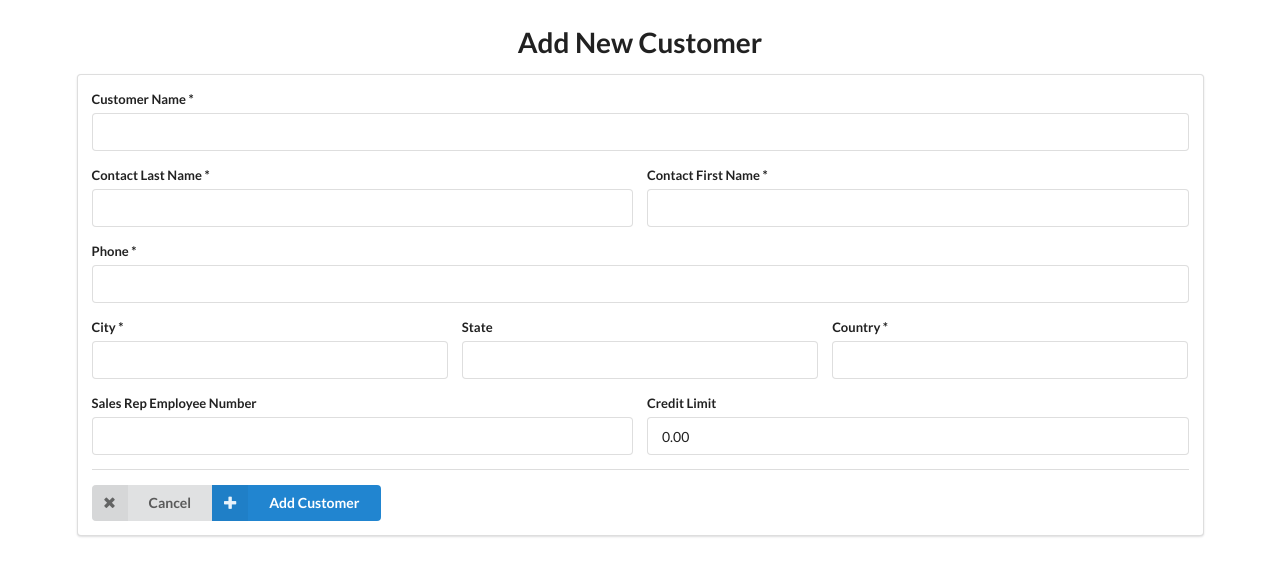
After one commit to zeel-04/my_flask_app, a Flask app: page /customers/add in a window 1280 px wide. The commit adds this page. Shown: the top 576 px of the page. Run offline with Flask 3, Linux system fonts and the light colour scheme; some libraries are stand-ins or nearby versions.

Commit message:
Add customer management features to Flask app
- Implemented customer addition, editing, and deletion functionalities.
- Added search capability for customer names in the customer list.
- Created templates for adding and editing customers, including form validation and flash messages for user feedback.
- Enhanced the customer display page with action buttons for modifying and deleting customers.
- Integrated a confirmation modal for customer deletion to prevent accidental removals.

```diff
--- a/main.py
+++ b/main.py
@@ -1,8 +1,9 @@
 # create a simple flask app that returns a hello world message
-from flask import Flask, render_template
+from flask import Flask, render_template, request, redirect, url_for, flash
 import pymysql
 
 app = Flask(__name__)
+app.secret_key = "your-secret-key-here"  # Required for flash messages
 
 
 @app.route("/")
@@ -18,7 +19,19 @@ def customers():
     )
     # Use dictionary cursor to access columns by name
     cur = conn.cursor(pymysql.cursors.DictCursor)
-    cur.execute("SELECT * FROM customers")
+
+    # Get search query parameter
+    search_query = request.args.get("search", "").strip()
+
+    if search_query:
+        # Filter by customer name (case-insensitive partial match)
+        cur.execute(
+            "SELECT * FROM customers WHERE LOWER(customerName) LIKE LOWER(%s)",
+            (f"%{search_query}%",),
+        )
+    else:
+        cur.execute("SELECT * FROM customers")
+
     result = cur.fetchall()
     cur.close()
     conn.close()
@@ -28,7 +41,190 @@ def customers():
         if customer.get("creditLimit") is not None:
             customer["creditLimit"] = float(customer["creditLimit"])
 
-    return render_template("customers.html", customers=result)
+    return render_template(
+        "customers.html", customers=result, search_query=search_query
+    )
+
+
+@app.route("/customers/add", methods=["GET", "POST"])
+def add_customer():
+    conn = pymysql.connect(
+        host="localhost", user="root", password="12345678", database="chargerstore"
+    )
+    cur = conn.cursor(pymysql.cursors.DictCursor)
+
+    if request.method == "POST":
+        try:
+            # Get form data
+            customer_name = request.form.get("customerName")
+            contact_last_name = request.form.get("contactLastName")
+            contact_first_name = request.form.get("contactFirstName")
+            phone = request.form.get("phone")
+            city = request.form.get("city")
+            state = request.form.get("state") or None
+            country = request.form.get("country")
+            sales_rep = request.form.get("salesRepEmployeeNumber")
+            sales_rep = int(sales_rep) if sales_rep else None
+            credit_limit = request.form.get("creditLimit")
+            credit_limit = float(credit_limit) if credit_limit else None
+
+            # Get the next customer number
+            cur.execute("SELECT MAX(customerNumber) as max_num FROM customers")
+            result = cur.fetchone()
+            next_customer_number = (result["max_num"] or 0) + 1
+
+            # Insert new customer
+            insert_query = """
+                INSERT INTO customers
+                (customerNumber, customerName, contactLastName, contactFirstName,
+                 phone, city, state, country, salesRepEmployeeNumber, creditLimit)
+                VALUES (%s, %s, %s, %s, %s, %s, %s, %s, %s, %s)
+            """
+            cur.execute(
+                insert_query,
+                (
+                    next_customer_number,
+                    customer_name,
+                    contact_last_name,
+                    contact_first_name,
+                    phone,
+                    city,
+                    state,
+                    country,
+                    sales_rep,
+                    credit_limit,
+                ),
+            )
+            conn.commit()
+            flash("Customer added successfully!", "success")
+            cur.close()
+            conn.close()
+            return redirect(url_for("customers"))
+        except Exception as e:
+            conn.rollback()
+            flash(f"Error adding customer: {str(e)}", "error")
+            cur.close()
+            conn.close()
+            return redirect(url_for("add_customer"))
+    else:
+        # GET request - show add form
+        cur.close()
+        conn.close()
+        return render_template("add_customer.html")
+
+
+@app.route("/customers/<int:customer_number>/edit", methods=["GET", "POST"])
+def edit_customer(customer_number):
+    conn = pymysql.connect(
+        host="localhost", user="root", password="12345678", database="chargerstore"
+    )
+    cur = conn.cursor(pymysql.cursors.DictCursor)
+
+    if request.method == "POST":
+        try:
+            # Get form data
+            customer_name = request.form.get("customerName")
+            contact_last_name = request.form.get("contactLastName")
+            contact_first_name = request.form.get("contactFirstName")
+            phone = request.form.get("phone")
+            city = request.form.get("city")
+            state = request.form.get("state") or None
+            country = request.form.get("country")
+            sales_rep = request.form.get("salesRepEmployeeNumber")
+            sales_rep = int(sales_rep) if sales_rep else None
+            credit_limit = request.form.get("creditLimit")
+            credit_limit = float(credit_limit) if credit_limit else None
+
+            # Update customer
+            update_query = """
+                UPDATE customers
+                SET customerName = %s, contactLastName = %s, contactFirstName = %s,
+                    phone = %s, city = %s, state = %s, country = %s,
+                    salesRepEmployeeNumber = %s, creditLimit = %s
+                WHERE customerNumber = %s
+            """
+            cur.execute(
+                update_query,
+                (
+                    customer_name,
+                    contact_last_name,
+                    contact_first_name,
+                    phone,
+                    city,
+                    state,
+                    country,
+                    sales_rep,
+                    credit_limit,
+                    customer_number,
+                ),
+            )
+            conn.commit()
+            flash("Customer updated successfully!", "success")
+            cur.close()
+            conn.close()
+            return redirect(url_for("customers"))
+        except Exception as e:
+            conn.rollback()
+            flash(f"Error updating customer: {str(e)}", "error")
+            cur.close()
+            conn.close()
+            return redirect(url_for("edit_customer", customer_number=customer_number))
+    else:
+        # GET request - show edit form
+        cur.execute(
+            "SELECT * FROM customers WHERE customerNumber = %s", (customer_number,)
+        )
+        customer = cur.fetchone()
+        cur.close()
+        conn.close()
+
+        if not customer:
+            flash("Customer not found!", "error")
+            return redirect(url_for("customers"))
+
+        # Convert Decimal to float for template
+        if customer.get("creditLimit") is not None:
+            customer["creditLimit"] = float(customer["creditLimit"])
+
+        return render_template("edit_customer.html", customer=customer)
+
+
+@app.route("/customers/<int:customer_number>/delete", methods=["POST"])
+def delete_customer(customer_number):
+    conn = pymysql.connect(
+        host="localhost", user="root", password="12345678", database="chargerstore"
+    )
+    cur = conn.cursor(pymysql.cursors.DictCursor)
+
+    try:
+        # Check if customer exists
+        cur.execute(
+            "SELECT customerName FROM customers WHERE customerNumber = %s",
+            (customer_number,),
+        )
+        customer = cur.fetchone()
+
+        if not customer:
+            flash("Customer not found!", "error")
+            cur.close()
+            conn.close()
+            return redirect(url_for("customers"))
+
+        # Delete customer
+        cur.execute(
+            "DELETE FROM customers WHERE customerNumber = %s", (customer_number,)
+        )
+        conn.commit()
+        flash(f"Customer '{customer['customerName']}' deleted successfully!", "success")
+        cur.close()
+        conn.close()
+        return redirect(url_for("customers"))
+    except Exception as e:
+        conn.rollback()
+        flash(f"Error deleting customer: {str(e)}", "error")
+        cur.close()
+        conn.close()
+        return redirect(url_for("customers"))
 
 
 if __name__ == "__main__":
--- /dev/null
+++ b/templates/add_customer.html
@@ -0,0 +1,96 @@
+{% extends "base.html" %}
+
+{% block title %}Add Customer{% endblock %}
+
+{% block content %}
+<div class="ui container">
+    <h1 class="ui header center aligned" style="padding-top: 2rem;">Add New Customer</h1>
+
+    {% with messages = get_flashed_messages(with_categories=true) %}
+    {% if messages %}
+    {% for category, message in messages %}
+    <div class="ui {{ 'error' if category == 'error' else 'success' }} message">
+        <i class="close icon"></i>
+        <div class="header">{{ 'Error' if category == 'error' else 'Success' }}</div>
+        <p>{{ message }}</p>
+    </div>
+    {% endfor %}
+    {% endif %}
+    {% endwith %}
+
+    <div class="ui segment">
+        <form class="ui form" method="POST" action="{{ url_for('add_customer') }}">
+            <div class="field">
+                <label>Customer Name <span class="ui red text">*</span></label>
+                <input type="text" name="customerName" required>
+            </div>
+
+            <div class="two fields">
+                <div class="field">
+                    <label>Contact Last Name <span class="ui red text">*</span></label>
+                    <input type="text" name="contactLastName" required>
+                </div>
+                <div class="field">
+                    <label>Contact First Name <span class="ui red text">*</span></label>
+                    <input type="text" name="contactFirstName" required>
+                </div>
+            </div>
+
+            <div class="field">
+                <label>Phone <span class="ui red text">*</span></label>
+                <input type="text" name="phone" required>
+            </div>
+
+            <div class="three fields">
+                <div class="field">
+                    <label>City <span class="ui red text">*</span></label>
+                    <input type="text" name="city" required>
+                </div>
+                <div class="field">
+                    <label>State</label>
+                    <input type="text" name="state">
+                </div>
+                <div class="field">
+                    <label>Country <span class="ui red text">*</span></label>
+                    <input type="text" name="country" required>
+                </div>
+            </div>
+
+            <div class="two fields">
+                <div class="field">
+                    <label>Sales Rep Employee Number</label>
+                    <input type="number" name="salesRepEmployeeNumber">
+                </div>
+                <div class="field">
+                    <label>Credit Limit</label>
+                    <input type="number" name="creditLimit" step="0.01" value="0.00">
+                </div>
+            </div>
+
+            <div class="ui divider"></div>
+
+            <div class="ui buttons">
+                <a href="{{ url_for('customers') }}" class="ui labeled icon button">
+                    <i class="cancel icon"></i>
+                    Cancel
+                </a>
+                <button type="submit" class="ui primary labeled icon button">
+                    <i class="plus icon"></i>
+                    Add Customer
+                </button>
+            </div>
+        </form>
+    </div>
+</div>
+{% endblock %}
+
+{% block extra_scripts %}
+<script>
+    $(document).ready(function () {
+        // Close flash messages
+        $('.message .close').on('click', function () {
+            $(this).closest('.message').transition('fade');
+        });
+    });
+</script>
+{% endblock %}
```
Also changed, not shown: templates/customers.html (+93 -0 lines), templates/edit_customer.html (added, +107 -0 lines).
